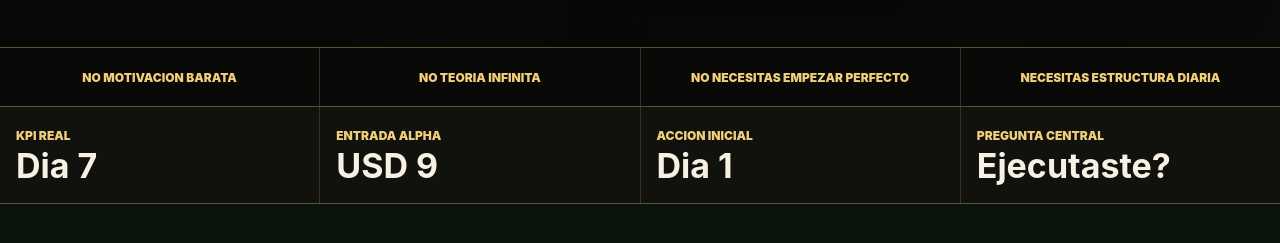
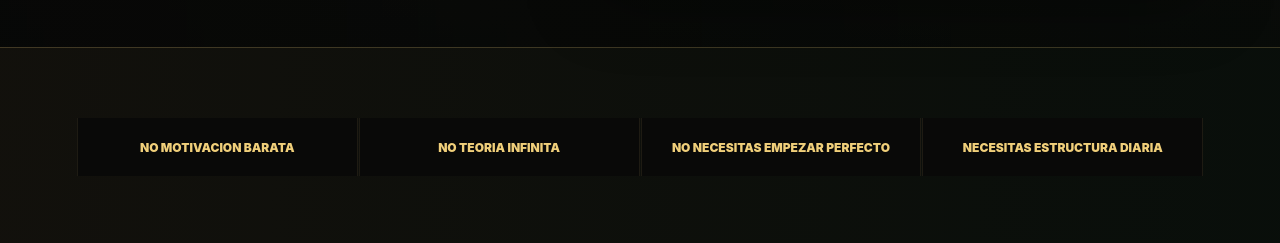
Before and after one commit to Ycastillog/100-dias-el-metodo, a plain HTML site: page index.html in a window 1280 px wide. Shown: the part 709-952 px from the top of the page. Drawn offline with Linux system fonts and the light colour scheme.

Commit message:
Normalizar espaciado publico de franjas

```diff
--- a/assets/styles.css
+++ b/assets/styles.css
@@ -1088,14 +1088,18 @@ footer p {
 .authority-strip {
   display: grid;
   gap: 1px;
+  padding: 0 16px;
   border-block: 1px solid var(--line);
-  background: var(--line);
+  background:
+    linear-gradient(90deg, rgba(214, 184, 114, 0.05), rgba(47, 191, 113, 0.04)),
+    #070706;
 }
 
 .authority-strip span {
   min-height: 58px;
   display: grid;
   place-items: center;
+  border-inline: 1px solid rgba(214, 184, 114, 0.1);
   padding: 12px 16px;
   color: var(--gold-strong);
   background: #090908;
@@ -1108,9 +1112,12 @@ footer p {
 .social-proof-strip {
   display: grid;
   grid-template-columns: repeat(2, minmax(0, 1fr));
-  gap: 1px;
+  gap: 12px;
+  padding: 16px;
   border-bottom: 1px solid var(--line);
-  background: var(--line);
+  background:
+    linear-gradient(90deg, rgba(214, 184, 114, 0.05), rgba(47, 191, 113, 0.04)),
+    #070706;
 }
 
 .social-proof-strip div {
@@ -1118,6 +1125,8 @@ footer p {
   display: grid;
   align-content: center;
   gap: 6px;
+  border: 1px solid var(--line);
+  border-radius: 8px;
   padding: 16px;
   background: rgba(16, 16, 14, 0.96);
 }
@@ -1397,6 +1406,8 @@ footer p {
   .welcome-screen,
   .sales-hero,
   .section-band,
+  .authority-strip,
+  .social-proof-strip,
   .visual-system-section,
   .activation-section,
   .dashboard-section,
@@ -1445,10 +1456,12 @@ footer p {
 
   .authority-strip {
     grid-template-columns: repeat(4, minmax(0, 1fr));
+    padding-inline: clamp(32px, 6vw, 88px);
   }
 
   .social-proof-strip {
     grid-template-columns: repeat(4, minmax(0, 1fr));
+    padding-inline: clamp(32px, 6vw, 88px);
   }
 
   .activation-grid,
```
